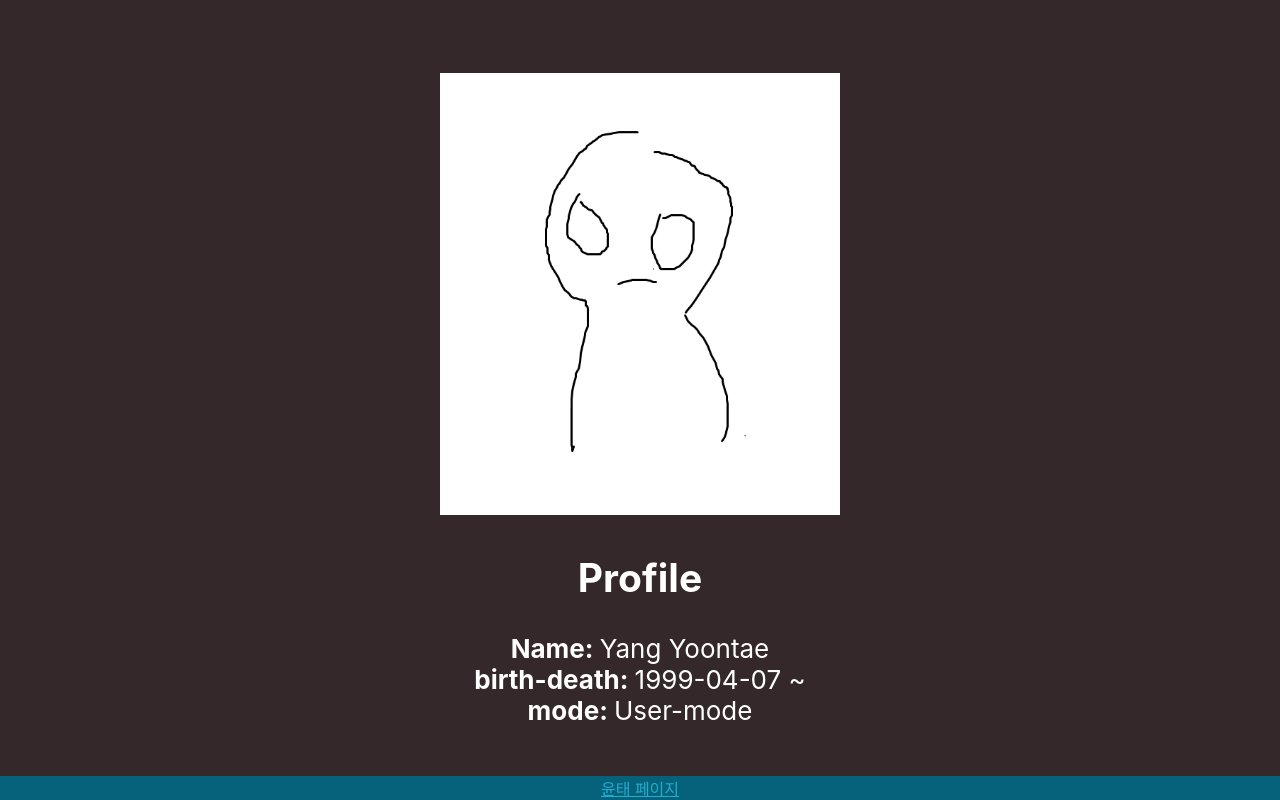
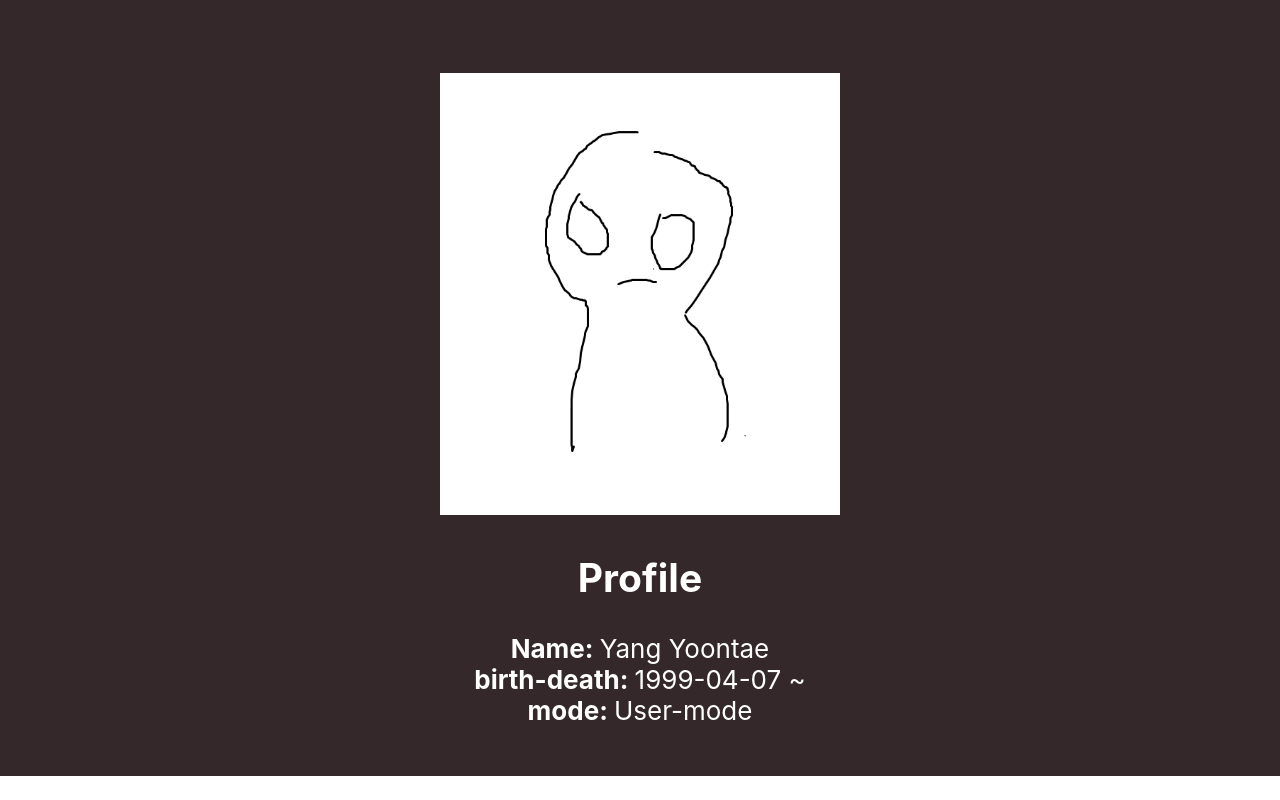
Before and after one commit to youngyangmoo/withyt, a React (Create React App) app: page / in a window 1280 px wide. Shown: the part 977-1777 px from the top of the page. After the commit the page ends 1753 px from the top, so only its background shows below. Built offline with nearby package versions, Linux system fonts and the light colour scheme.

Commit message:
react app에서 yt페이지 제거

```diff
--- a/src/App.tsx
+++ b/src/App.tsx
@@ -20,9 +20,6 @@ const App: React.FC = () => {
           birthdeath="1999-04-07 ~ "
         />
       </header>
-      <div className="YT-pre-entry-page">
-        <a href="./myfirsthtml/entry.html" className="App-link">윤태 페이지</a>
-      </div>
     </div>
   );
 }
--- a/src/assets/styles/App.css
+++ b/src/assets/styles/App.css
@@ -32,12 +32,6 @@
   }
 }
 
-.YT-pre-entry-page {
-  background-color: #06617a;
-  align-items: center;
-  justify-content: center;
-}
-
 .Profile-box {
   margin-top: 25px;
   margin-bottom: 50px;
```
